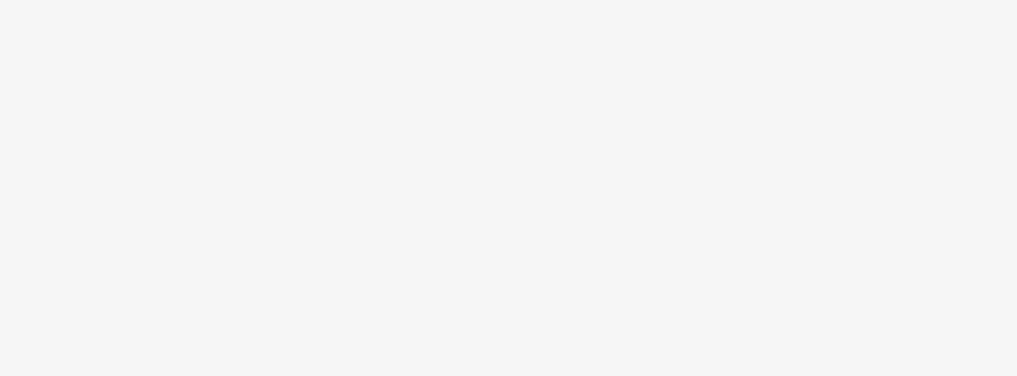
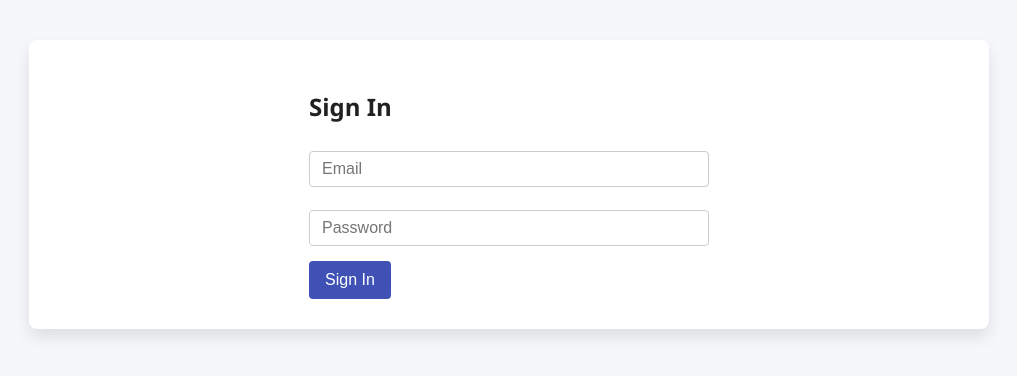
Before and after one commit to sagarmohanty2k00/PennyWise, a React (Vite) app: page /login in a window 1280 px wide. Before the commit this address had no page. Shown: the top 376 px of the page, without its empty margins (131-1148 px from the left). Built offline with nearby package versions, Linux system fonts and the light colour scheme.

Commit message:
added basic pages.

```diff
--- a/src/App.css
+++ b/src/App.css
@@ -1,116 +1,81 @@
-.logo.vite:hover {
-  filter: drop-shadow(0 0 2em #747bff);
-}
-
-.logo.react:hover {
-  filter: drop-shadow(0 0 2em #61dafb);
-}
-:root {
-  font-family: Inter, Avenir, Helvetica, Arial, sans-serif;
-  font-size: 16px;
-  line-height: 24px;
-  font-weight: 400;
-
-  color: #0f0f0f;
-  background-color: #f6f6f6;
-
-  font-synthesis: none;
-  text-rendering: optimizeLegibility;
-  -webkit-font-smoothing: antialiased;
-  -moz-osx-font-smoothing: grayscale;
-  -webkit-text-size-adjust: 100%;
+body {
+  font-family: 'Segoe UI', Tahoma, Geneva, Verdana, sans-serif;
+  background-color: #f5f7fa;
+  color: #333;
+  margin: 0;
+  padding: 0;
 }
 
 .container {
-  margin: 0;
-  padding-top: 10vh;
-  display: flex;
-  flex-direction: column;
-  justify-content: center;
-  text-align: center;
+  max-width: 900px;
+  margin: 40px auto;
+  background: white;
+  padding: 30px;
+  box-shadow: 0 8px 16px rgba(0,0,0,0.1);
+  border-radius: 8px;
 }
 
-.logo {
-  height: 6em;
-  padding: 1.5em;
-  will-change: filter;
-  transition: 0.75s;
+input[type="text"], input[type="email"], input[type="password"], input[type="date"], input[type="number"] {
+  width: 100%;
+  padding: 8px 12px;
+  margin: 8px 0 15px 0;
+  border-radius: 4px;
+  border: 1px solid #ccc;
+  font-size: 1rem;
+  box-sizing: border-box;
+  transition: border-color 0.3s ease;
 }
 
-.logo.tauri:hover {
-  filter: drop-shadow(0 0 2em #24c8db);
-}
-
-.row {
-  display: flex;
-  justify-content: center;
-}
-
-a {
-  font-weight: 500;
-  color: #646cff;
-  text-decoration: inherit;
-}
-
-a:hover {
-  color: #535bf2;
-}
-
-h1 {
-  text-align: center;
-}
-
-input,
-button {
-  border-radius: 8px;
-  border: 1px solid transparent;
-  padding: 0.6em 1.2em;
-  font-size: 1em;
-  font-weight: 500;
-  font-family: inherit;
-  color: #0f0f0f;
-  background-color: #ffffff;
-  transition: border-color 0.25s;
-  box-shadow: 0 2px 2px rgba(0, 0, 0, 0.2);
+input:focus {
+  border-color: #3f51b5;
+  outline: none;
 }
 
 button {
+  background-color: #3f51b5;
+  color: white;
+  padding: 10px 16px;
+  border: none;
+  border-radius: 4px;
   cursor: pointer;
+  font-size: 1rem;
+  transition: background-color 0.3s ease;
 }
 
 button:hover {
-  border-color: #396cd8;
-}
-button:active {
-  border-color: #396cd8;
-  background-color: #e8e8e8;
+  background-color: #303f9f;
 }
 
-input,
-button {
-  outline: none;
+nav a {
+  text-decoration: none;
+  color: #3f51b5;
+  margin: 0 10px;
+  font-weight: 600;
 }
 
-#greet-input {
-  margin-right: 5px;
+nav a:hover {
+  text-decoration: underline;
 }
 
-@media (prefers-color-scheme: dark) {
-  :root {
-    color: #f6f6f6;
-    background-color: #2f2f2f;
-  }
+h1, h2, h3 {
+  color: #212121;
+}
 
-  a:hover {
-    color: #24c8db;
-  }
+table {
+  border-collapse: collapse;
+  width: 100%;
+  margin-top: 15px;
+}
 
-  input,
-  button {
-    color: #ffffff;
-    background-color: #0f0f0f98;
-  }
-  button:active {
-    background-color: #0f0f0f69;
-  }
+table, th, td {
+  border: 1px solid #ddd;
 }
+
+th, td {
+  padding: 10px;
+  text-align: left;
+}
+
+tr:nth-child(even) {
+  background-color: #f9f9f9;
+}
--- a/src/App.jsx
+++ b/src/App.jsx
@@ -1,26 +1,26 @@
 import { useState } from "react";
-import reactLogo from "./assets/react.svg";
-import { invoke } from "@tauri-apps/api/core";
-import { BrowserRouter as Router, Routes, Route } from "react-router-dom";
+import { BrowserRouter as Router, Routes, Route, Navigate } from "react-router-dom";
+import Login from "./components/Login";
 import Home from "./components/Home";
-import About from "./components/About";
+import Expenses from "./components/Expenses";
+import EMIs from "./components/EMIs";
+import Stats from "./components/Stats";
 import "./App.css";
 
 function App() {
-  const [greetMsg, setGreetMsg] = useState("");
-  const [name, setName] = useState("");
-
-  async function greet() {
-    // Learn more about Tauri commands at https://tauri.app/develop/calling-rust/
-    setGreetMsg(await invoke("greet", { name }));
-  }
+  // Simulated auth state for demo
+  const [loggedIn, setLoggedIn] = useState(false);
 
   return (
     <Router>
       <main className="container">
         <Routes>
-          <Route path="/" element={<Home />} />
-          <Route path="/about" element={<About />} />
+          <Route path="/login" element={<Login onLogin={() => setLoggedIn(true)} />} />
+          {/* Redirect to login if not logged in */}
+          <Route path="/" element={loggedIn ? <Home /> : <Navigate to="/login" replace />} />
+          <Route path="/expenses" element={loggedIn ? <Expenses /> : <Navigate to="/login" replace />} />
+          <Route path="/emis" element={loggedIn ? <EMIs /> : <Navigate to="/login" replace />} />
+          <Route path="/stats" element={loggedIn ? <Stats /> : <Navigate to="/login" replace />} />
         </Routes>
       </main>
     </Router>
--- /dev/null
+++ b/src/components/EMIs.jsx
@@ -0,0 +1,77 @@
+import { useState } from "react";
+
+export default function EMIs() {
+  const [emis, setEmis] = useState([
+    {
+      id: 1,
+      amount: 2000,
+      startDate: "2025-01-01",
+      endDate: "2025-12-01",
+      totalInstallments: 12,
+      paidInstallments: 5,
+    },
+  ]);
+  const [form, setForm] = useState({
+    amount: "",
+    startDate: "",
+    endDate: "",
+  });
+
+  const addEmi = (e) => {
+    e.preventDefault();
+    if (form.amount && form.startDate && form.endDate) {
+      setEmis((prev) => [
+        ...prev,
+        {
+          id: prev.length + 1,
+          amount: parseFloat(form.amount),
+          startDate: form.startDate,
+          endDate: form.endDate,
+          totalInstallments: 12,
+          paidInstallments: 0,
+        },
+      ]);
+      setForm({ amount: "", startDate: "", endDate: "" });
+    }
+  };
+
+  return (
+    <div>
+      <h1>EMIs</h1>
+
+      <ul>
+        {emis.map((emi) => (
+          <li key={emi.id}>
+            EMI: ₹{emi.amount} from {emi.startDate} to {emi.endDate} - Paid {emi.paidInstallments}/{emi.totalInstallments} installments
+          </li>
+        ))}
+      </ul>
+
+      <h3>Add EMI</h3>
+      <form onSubmit={addEmi}>
+        <input
+          type="number"
+          placeholder="EMI amount"
+          value={form.amount}
+          onChange={(e) => setForm({ ...form, amount: e.target.value })}
+          required
+        />
+        <input
+          type="date"
+          placeholder="Start date"
+          value={form.startDate}
+          onChange={(e) => setForm({ ...form, startDate: e.target.value })}
+          required
+        />
+        <input
+          type="date"
+          placeholder="End date"
+          value={form.endDate}
+          onChange={(e) => setForm({ ...form, endDate: e.target.value })}
+          required
+        />
+        <button type="submit">Add EMI</button>
+      </form>
+    </div>
+  );
+}
--- /dev/null
+++ b/src/components/Expenses.jsx
@@ -0,0 +1,33 @@
+export default function Expenses() {
+  const fixedSpends = [
+    { id: 1, description: "Rent", amount: 15000 },
+    { id: 2, description: "Electricity Bill", amount: 2000 },
+  ];
+  const volatileSpends = [
+    { id: 3, description: "Movie", amount: 800 },
+    { id: 4, description: "Cigarettes", amount: 500 },
+  ];
+  const savings = [
+    { id: 5, description: "Emergency Fund", amount: 10000 },
+    { id: 6, description: "Vacation Fund", amount: 3000 },
+  ];
+
+  const renderList = (items) => items.map((item) => (
+    <li key={item.id}>{item.description}: ₹{item.amount}</li>
+  ));
+
+  return (
+    <div>
+      <h1>Expenses</h1>
+
+      <h3>Fixed Spends</h3>
+      <ul>{renderList(fixedSpends)}</ul>
+
+      <h3>Volatile Spends</h3>
+      <ul>{renderList(volatileSpends)}</ul>
+
+      <h3>Savings</h3>
+      <ul>{renderList(savings)}</ul>
+    </div>
+  );
+}
--- /dev/null
+++ b/src/components/Login.jsx
@@ -0,0 +1,41 @@
+import { useState } from "react";
+import { useNavigate } from "react-router-dom";
+
+export default function Login({ onLogin }) {
+  const [email, setEmail] = useState("");
+  const [password, setPassword] = useState("");
+  const [error, setError] = useState(null);
+  const navigate = useNavigate();
+
+  const fakeAuth = (e) => {
+    e.preventDefault();
+    if (email && password) {
+      onLogin();
+      navigate("/", { replace: true });  // Redirect to home on login success
+    } else {
+      setError("Please enter email and password.");
+    }
+  };
+
+  return (
+    <form onSubmit={fakeAuth} style={{ maxWidth: 400, margin: "auto" }}>
+      <h2>Sign In</h2>
+      <input
+        type="email"
+        placeholder="Email"
+        value={email}
+        onChange={(e) => { setEmail(e.target.value); setError(null); }}
+        required
+      />
+      <input
+        type="password"
+        placeholder="Password"
+        value={password}
+        onChange={(e) => { setPassword(e.target.value); setError(null); }}
+        required
+      />
+      <button type="submit">Sign In</button>
+      {error && <p style={{ color: "red" }}>{error}</p>}
+    </form>
+  );
+}
--- /dev/null
+++ b/src/components/Stats.jsx
@@ -0,0 +1,40 @@
+import { useState, useEffect } from "react";
+
+export default function Stats() {
+  // Dummy stats data
+  const [categorySpends, setCategorySpends] = useState([
+    { category: "Rent", amount: 15000 },
+    { category: "Food", amount: 5000 },
+    { category: "Entertainment", amount: 2000 },
+  ]);
+
+  const [dailySpends, setDailySpends] = useState([
+    { day: "2025-10-25", amount: 1500 },
+    { day: "2025-10-26", amount: 2000 },
+    { day: "2025-10-27", amount: 1300 },
+  ]);
+
+  return (
+    <div>
+      <h1>Stats</h1>
+
+      <h3>Category-wise Spending (Pie Chart placeholder)</h3>
+      <ul>
+        {categorySpends.map((item, idx) => (
+          <li key={idx}>{item.category}: ₹{item.amount}</li>
+        ))}
+      </ul>
+
+      <h3>Daily Spending (Histogram placeholder)</h3>
+      <ul>
+        {dailySpends.map((item, idx) => (
+          <li key={idx}>
+            {item.day}: ₹{item.amount}
+          </li>
+        ))}
+      </ul>
+
+      {/* In future, replace placeholders with real charts using Chart.js or similar */}
+    </div>
+  );
+}
```
Also changed, not shown: src/components/Home.jsx (+47 -6 lines), src/components/Auth.jsx (deleted).
